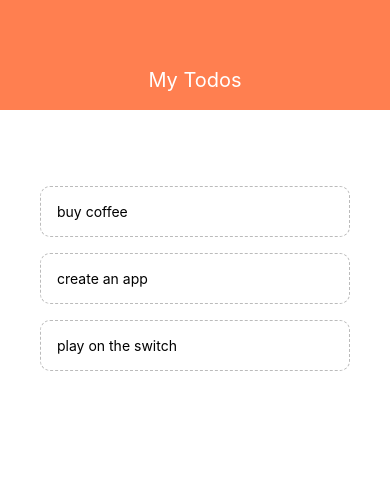
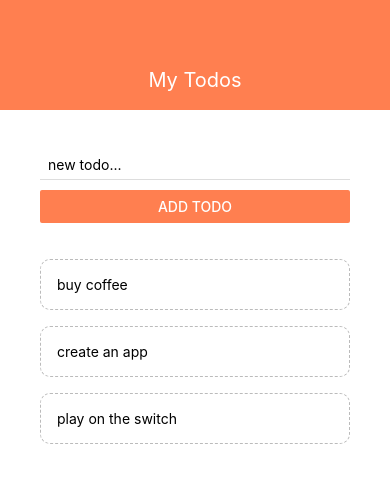
Before and after one commit to Dominik137/React-Native-Tutorial-App, a React Native app in the folder myproject/: screen / in a window 390 px wide. Shown: the top 482 px of the page. Built offline with nearby package versions, Linux system fonts and the light colour scheme.

Commit message:
fully dynamic basic todo app

```diff
--- a/myproject/App.js
+++ b/myproject/App.js
@@ -1,8 +1,9 @@
 import React, {useState} from 'react';
 import { StatusBar } from 'expo-status-bar';
-import { StyleSheet, Text, View, FlatList, TouchableOpacity } from 'react-native';
+import { StyleSheet, Text, View, FlatList, TouchableOpacity, Alert, Touchable, TouchableWithoutFeedback, Keyboard } from 'react-native';
 import Header from './components/header';
 import TodoItem from './components/todoitem';
+import Addtodo from './components/addtodo';
 
 export default function App() {
   const [todos, setTodos] = useState([
@@ -17,11 +18,34 @@
     })
   }
 
+  const submitHandler = (text) => {
+
+    if (text.length > 3){
+      setTodos((prevTodos) => {
+        return [
+          {text: text,
+          key: Math.random().toString()
+          },
+          ...prevTodos
+        ]
+      })
+    }
+    else{
+      Alert.alert('OOPS!', 'todos must be over 3 chars long', [
+        {text: 'Understood', onPress: () => console.log('alert closed')}
+      ])
+    }
+
+  }
+
   return (
+    <TouchableWithoutFeedback onPress={()=>{
+      Keyboard.dismiss();
+    }}>
       <View style={styles.container}>
         <Header/>
         <View style={styles.content}>
-        {/* to form */}
+          <Addtodo submitHandler={submitHandler}/>
           <View style={styles.list}>
             <FlatList
               data={todos}
@@ -33,6 +57,7 @@
 
         </View>
       </View>
+    </TouchableWithoutFeedback>
   );
 }
 
--- /dev/null
+++ b/myproject/components/addtodo.js
@@ -0,0 +1,37 @@
+import React, {useState} from "react";
+import { StyleSheet, Text, TextInput, Button, View } from "react-native";
+
+function Addtodo({ submitHandler }){
+
+    const [text, setText] = useState('')
+
+    const changeHandler = (val) => {
+        setText(val)
+    }
+    const handleButtonPress = () => {
+        submitHandler(text);
+
+      };
+
+    return(
+        <View>
+            <TextInput
+                style={styles.input}
+                placeholder="new todo..."
+                onChangeText={changeHandler}
+            />
+            <Button onPress={handleButtonPress} title='add todo' color='coral'/>
+        </View>
+    )
+}
+const styles = StyleSheet.create({
+    input: {
+        marginBottom: 10,
+        paddingHorizontal: 8,
+        paddingVertical: 6,
+        borderBottomWidth: 1,
+        borderBottomColor: '#ddd'
+    }
+})
+
+export default Addtodo
```
Lines whose indentation alone changed are shown as unchanged.
